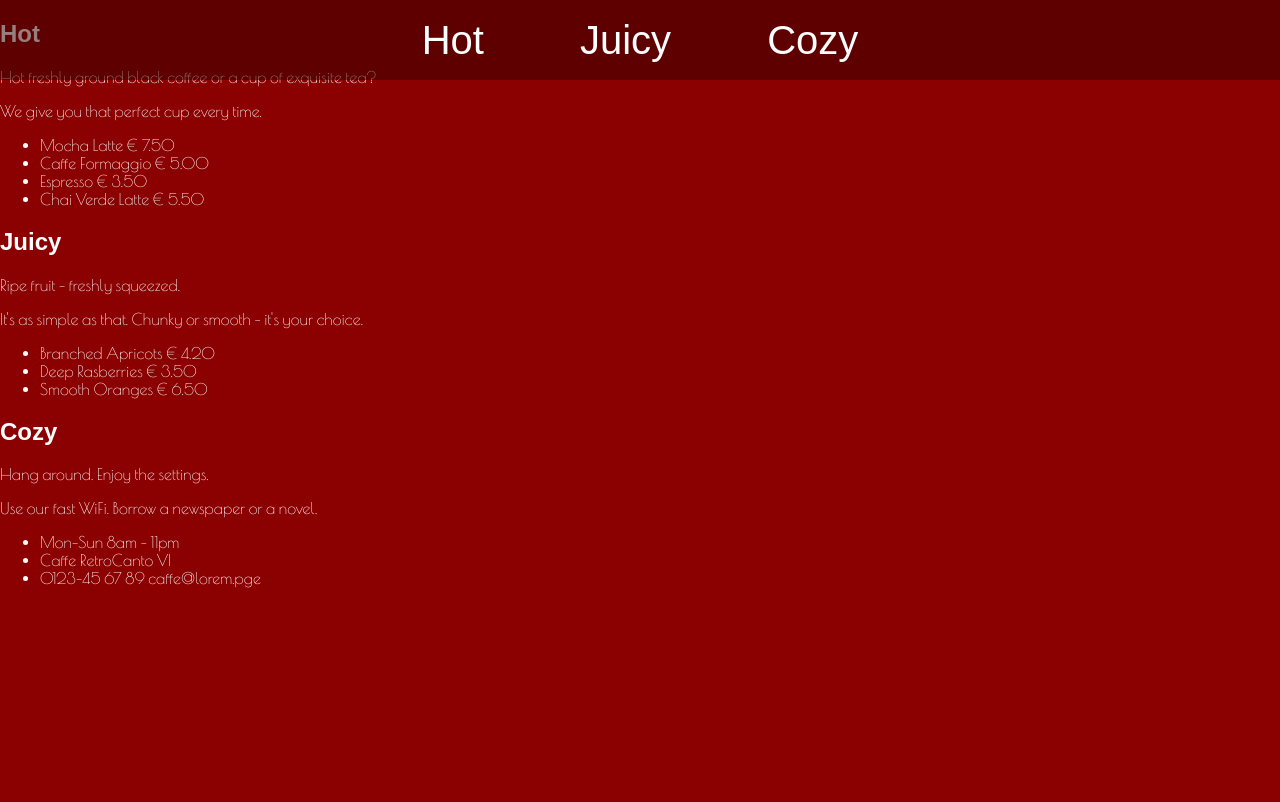
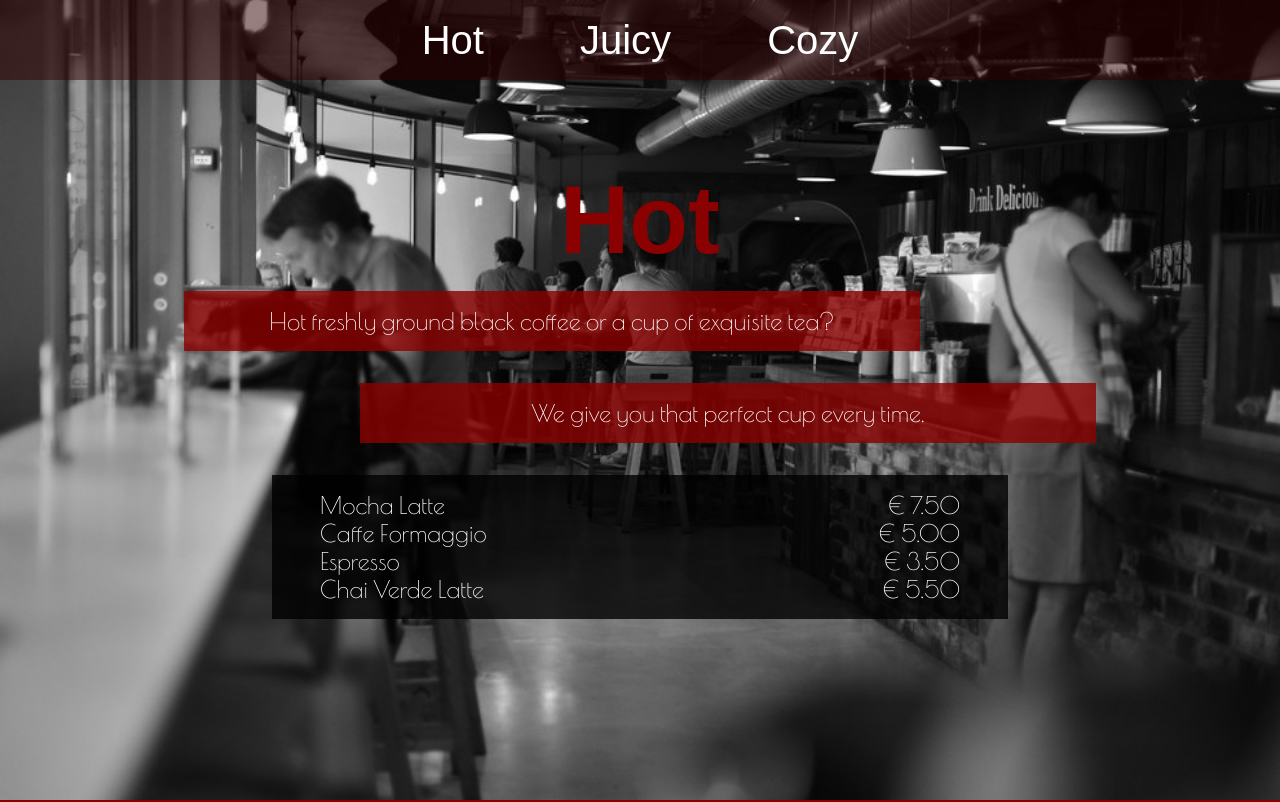
Before and after one commit to mikaelalundstrom/exercise-caffe-retro, a plain HTML site: page index.html in a window 1280 px wide. Shown: the top 802 px of the page. Drawn offline with nearby package versions, Linux system fonts and the light colour scheme; a web font is replaced by a local one.

Commit message:
styled the sections and added the background images

```diff
--- a/index.css
+++ b/index.css
@@ -1,3 +1,5 @@
+/* GENERAL */
+
 body {
     margin: 0;
     padding: 0;
@@ -5,12 +7,25 @@ body {
     font-family: "Poiret One", sans-serif;
     color: white;
     background-color: darkred;
-    height: 100rem
+    height: 100rem;
 }
 
-header, h1 {
+header,
+h1 {
     font-family: "Spirax", sans-serif;
 }
+
+h1,
+p,
+ul,
+li {
+    margin: 0;
+    padding: 0;
+    list-style-type: none;
+    font-size: 1.5rem;
+}
+
+/* HEADER */
 
 header {
     background-color: rgba(50, 0, 0, 0.5);
@@ -37,3 +52,69 @@ header nav a {
 header nav a:hover {
     color: darkred;
 }
+
+/* SECTIONS */
+
+section {
+    height: 100vh;
+    background-color: #444;
+    background-size: cover;
+    display: flex;
+    flex-direction: column;
+    justify-content: center;
+    align-items: center;
+}
+
+#hot {
+    background-image: url(./assets/hot.jpg);
+}
+
+#juicy {
+    background-image: url(./assets/juicy.jpg);
+}
+
+#cozy {
+    background-image: url(./assets/cozy.jpg);
+}
+
+section+section {
+    margin-top: 1rem;
+}
+
+/* SECTION CONTENT */
+
+h1 {
+    color: darkred;
+    font-size: 6rem;
+}
+
+p,
+ul {
+    padding: 1rem 3rem;
+    margin: 1rem;
+    width: 40rem;
+}
+
+p {
+    background-color: rgba(139, 0, 0, 0.8);
+    text-align: center;
+
+}
+
+section p:nth-of-type(1) {
+    margin-right: 12rem;
+}
+
+section p:nth-of-type(2) {
+    margin-left: 12rem;
+}
+
+ul {
+    background-color: rgba(0, 0, 0, 0.8);
+
+}
+
+li {
+    display: flex;
+    justify-content: space-between;
+}
```
Also changed, not shown: assets/cozy.jpg (renamed from assets/cosy.jpg).
